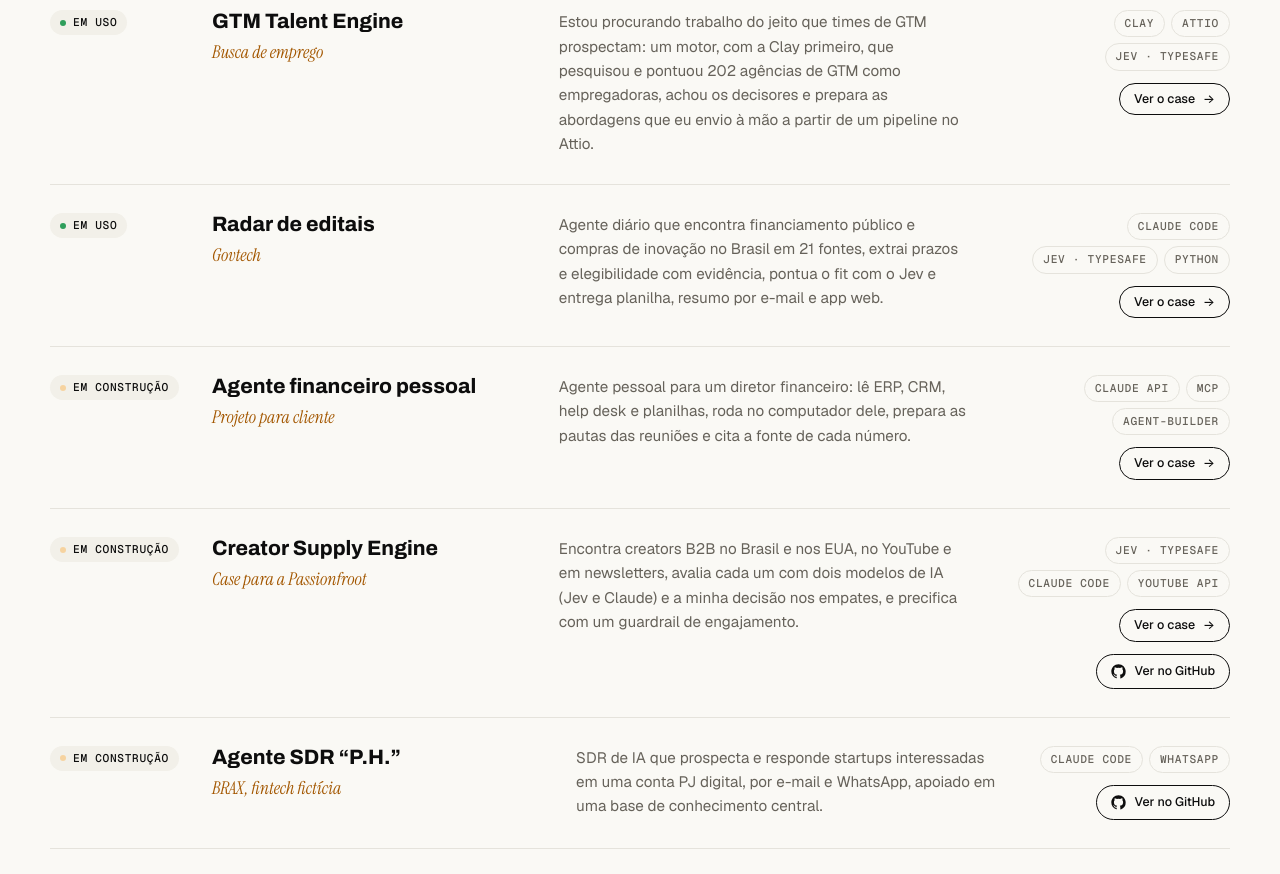
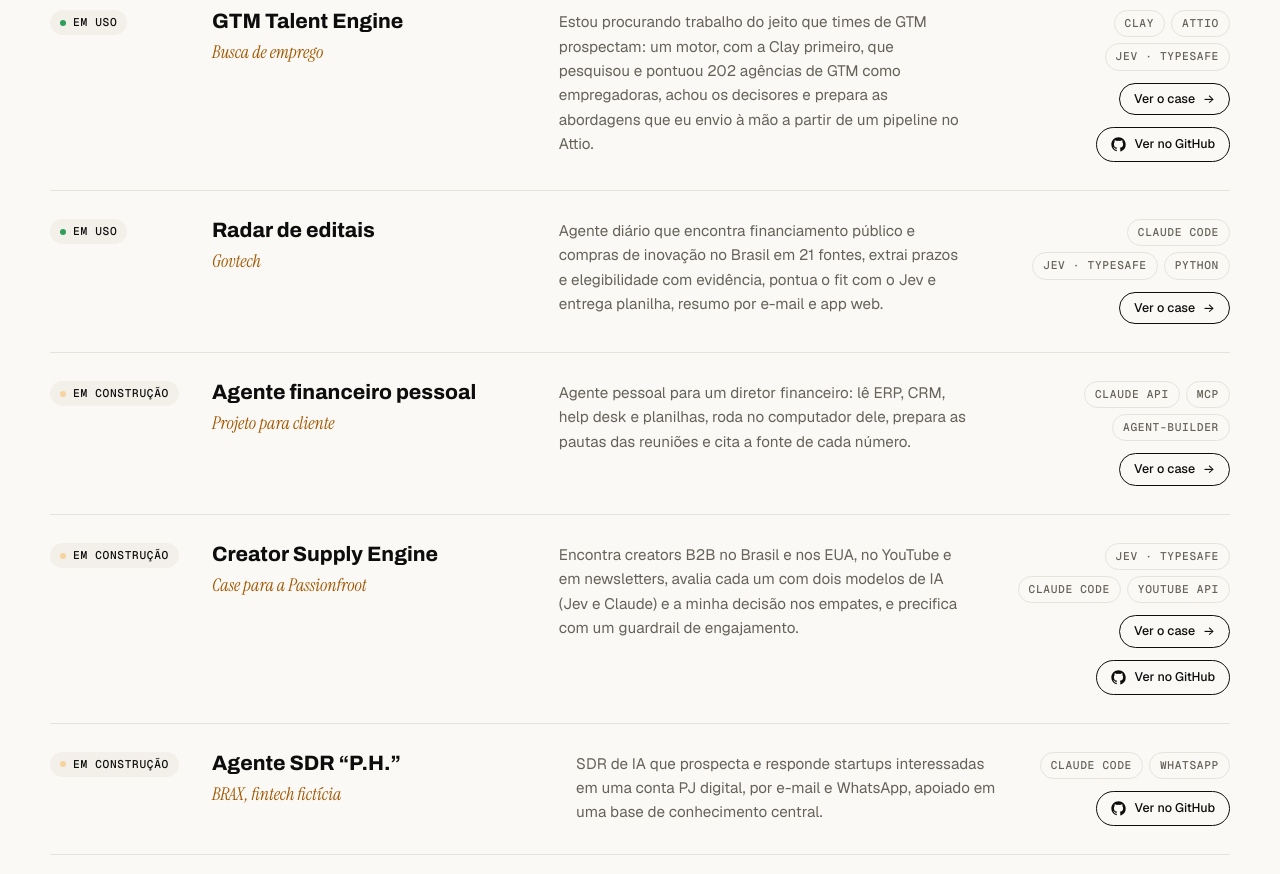
Before and after one commit to michelxxx2323/portfolio, a plain HTML site: page index.html in a window 1280 px wide. Shown: the part 5880-6754 px from the top of the page. Drawn offline with nearby package versions, Linux system fonts and the light colour scheme.

Commit message:
Link the public GTM Talent Engine repository from the case and the index card
Co-Authored-By: Claude Opus 5.5 <noreply@anthropic.com>

```diff
--- a/index.html
+++ b/index.html
@@ -676,6 +676,7 @@ footer{border-top:1px solid var(--line);padding-block:26px;display:flex;justify-
         <div class="ai-side">
           <div class="tags"><span class="tag">Clay</span><span class="tag">Attio</span><span class="tag">Jev · TypeSafe</span></div>
           <a class="gh" href="talent.html"><span data-en="See the case">Ver o case</span> →</a>
+          <a class="gh" href="https://github.com/michelxxx2323/gtm-talent-engine" target="_blank" rel="noopener"><svg viewBox="0 0 24 24" fill="currentColor" aria-hidden="true"><path d="M12 .5C5.65.5.5 5.65.5 12c0 5.08 3.29 9.39 7.86 10.91.58.1.79-.25.79-.56v-2c-3.2.7-3.87-1.37-3.87-1.37-.52-1.33-1.28-1.69-1.28-1.69-1.04-.71.08-.7.08-.7 1.15.08 1.76 1.18 1.76 1.18 1.03 1.76 2.69 1.25 3.35.96.1-.75.4-1.25.73-1.54-2.55-.29-5.24-1.28-5.24-5.69 0-1.26.45-2.29 1.18-3.1-.12-.29-.51-1.46.11-3.05 0 0 .97-.31 3.17 1.18a11 11 0 0 1 5.77 0c2.2-1.49 3.17-1.18 3.17-1.18.63 1.59.23 2.76.11 3.05.74.81 1.18 1.84 1.18 3.1 0 4.42-2.7 5.39-5.26 5.68.41.36.78 1.06.78 2.14v3.17c0 .31.21.67.8.56A11.5 11.5 0 0 0 23.5 12C23.5 5.65 18.35.5 12 .5z"/></svg><span data-en="View on GitHub">Ver no GitHub</span></a>
         </div>
       </article>
       <article class="ai-row" data-s="use">
```
Also changed, not shown: talent.html (+1 -0 lines).
